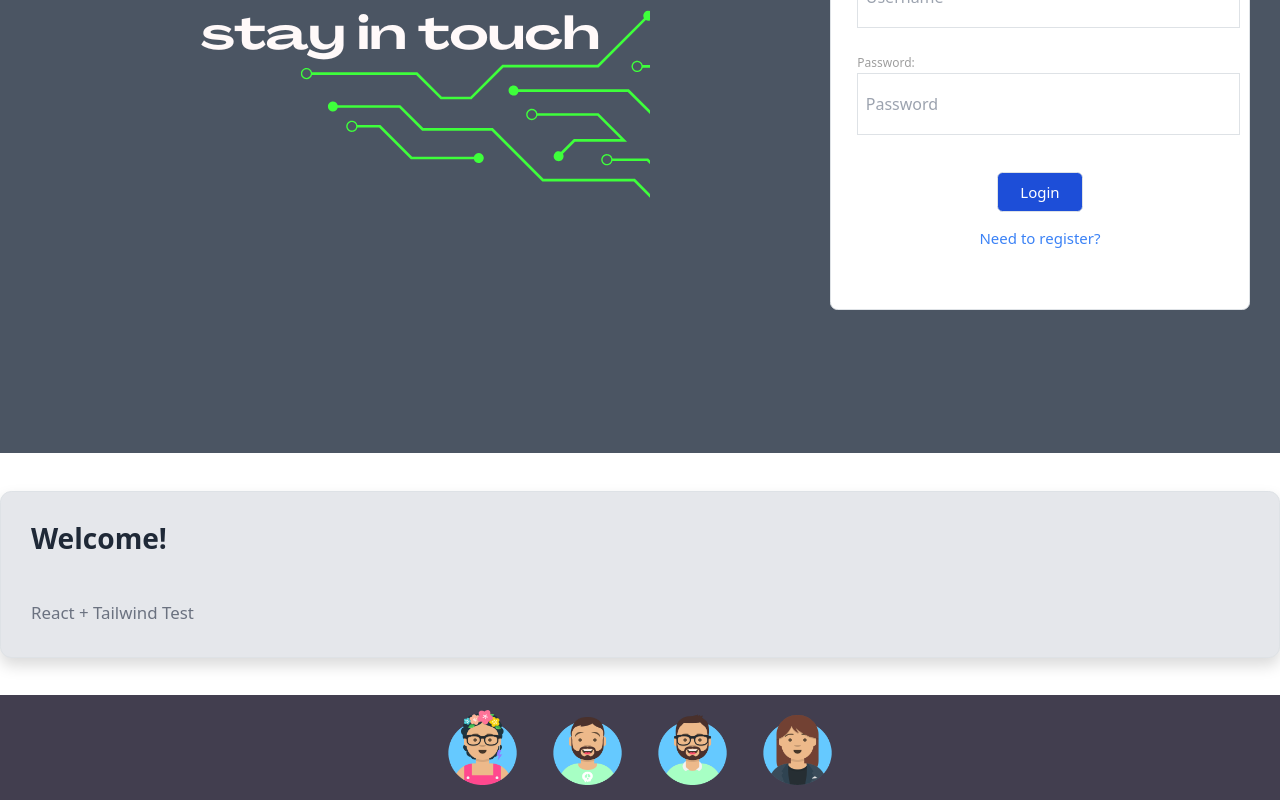
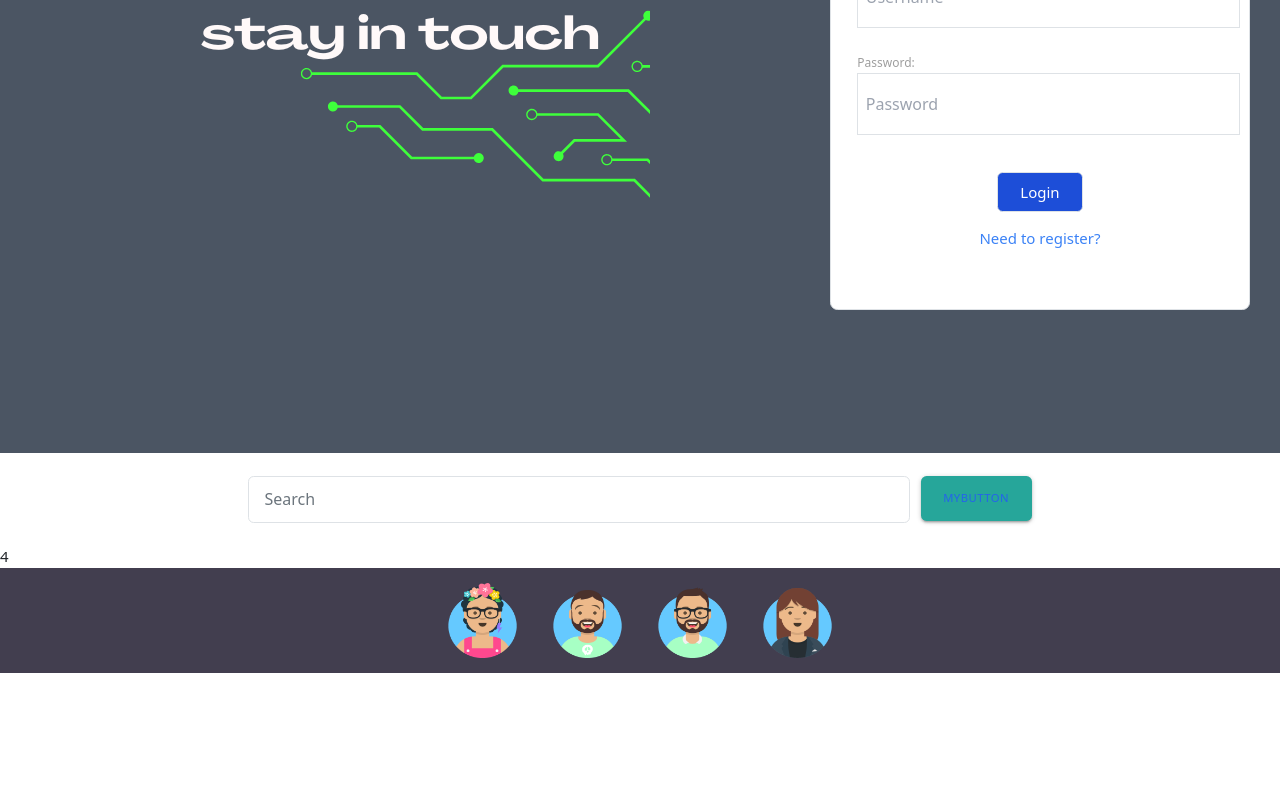
Before and after one commit to GTBCP3G5/Stay-In-Touch-Social-Network, a React (Create React App) app in the folder client/: page / in a window 1280 px wide. Shown: the part 411-1211 px from the top of the page. After the commit the page ends 1084 px from the top, so only its background shows below. Built offline with nearby package versions, Linux system fonts and the light colour scheme.

Commit message:
Added search bar

```diff
--- a/client/src/components/Home.js
+++ b/client/src/components/Home.js
@@ -1,8 +1,16 @@
 export default function Home() {
 	return (
-		<div className="container mx-auto bg-gray-200 rounded-xl shadow border p-8 m-10">
-			<p className="text-3xl text-gray-800 font-bold mb-5">Welcome!</p>
-			<p className="text-gray-500 text-lg">React + Tailwind Test</p>
+		// <div className="container mx-auto bg-gray-200 rounded-xl shadow border p-8 m-10">
+        <div>
+            {/* Search Bar and Button */}
+            <div className="flex justify-center input-group mb-4 mt-4">
+                <input className="form-control min-w-0 max-w-2xl px-3 py-1.5 text-base font-normal text-gray-700 bg-white bg-clip-padding border border-solid border-gray-300 rounded transition ease-in-out m-0 focus:text-gray-700 focus:bg-white focus:border-blue-600 focus:outline-none h-8" placeholder="Search" aria-label="Search" aria-describedby="button-addon3"/>
+                <span className="input-group-btn h-8">
+                    <button className="btn btn-info px-6 py-2 border-2 border-blue-600 text-blue-600 font-medium text-xs leading-tight uppercase rounded hover:bg-black hover:bg-opacity-5 focus:outline-none focus:ring-0 transition duration-150 ease-in-out ml-3 h-12" type="button">MyButton</button>
+                </span>
+            </div>4
+
+            {/*  */}
 		</div>
 	);
 }
```
